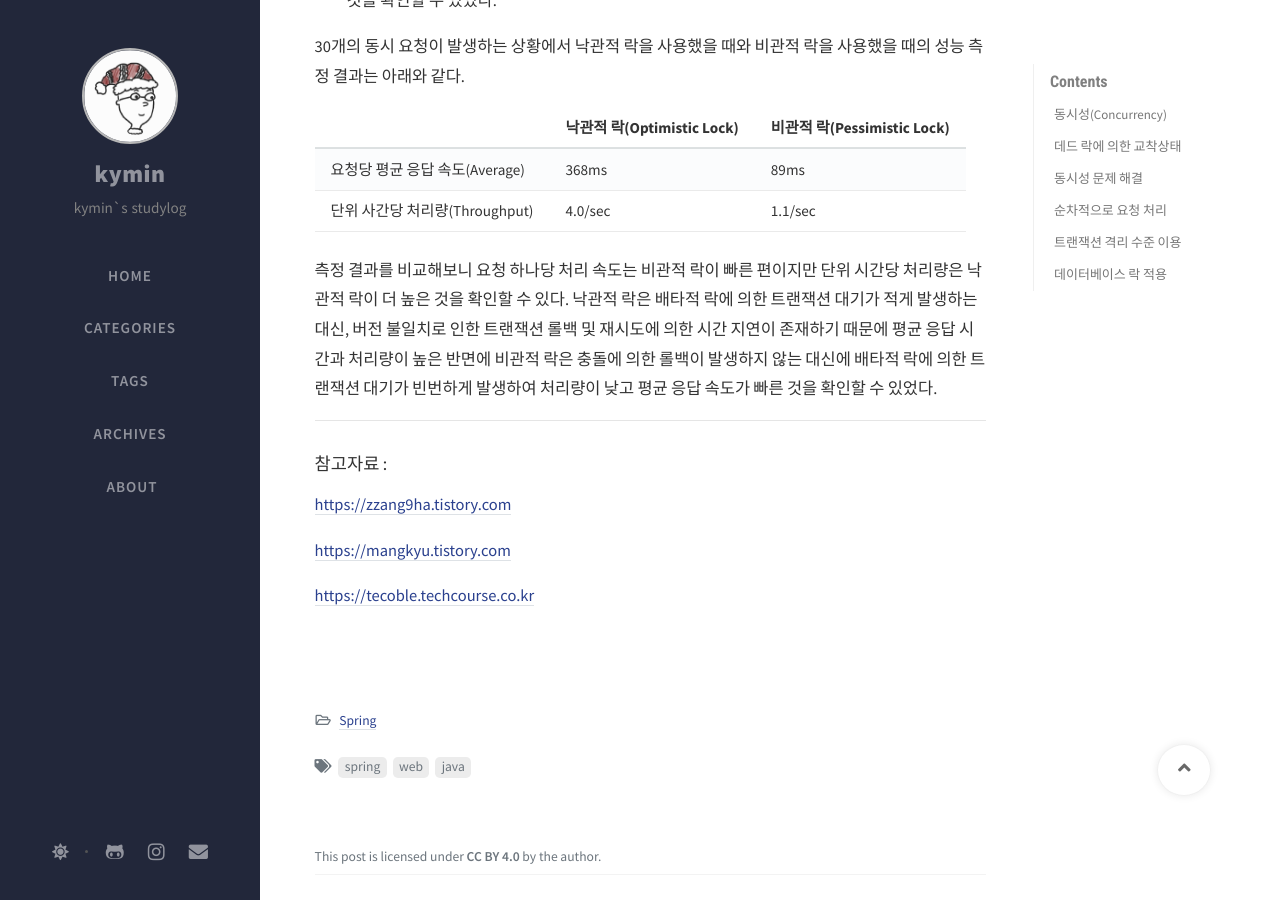
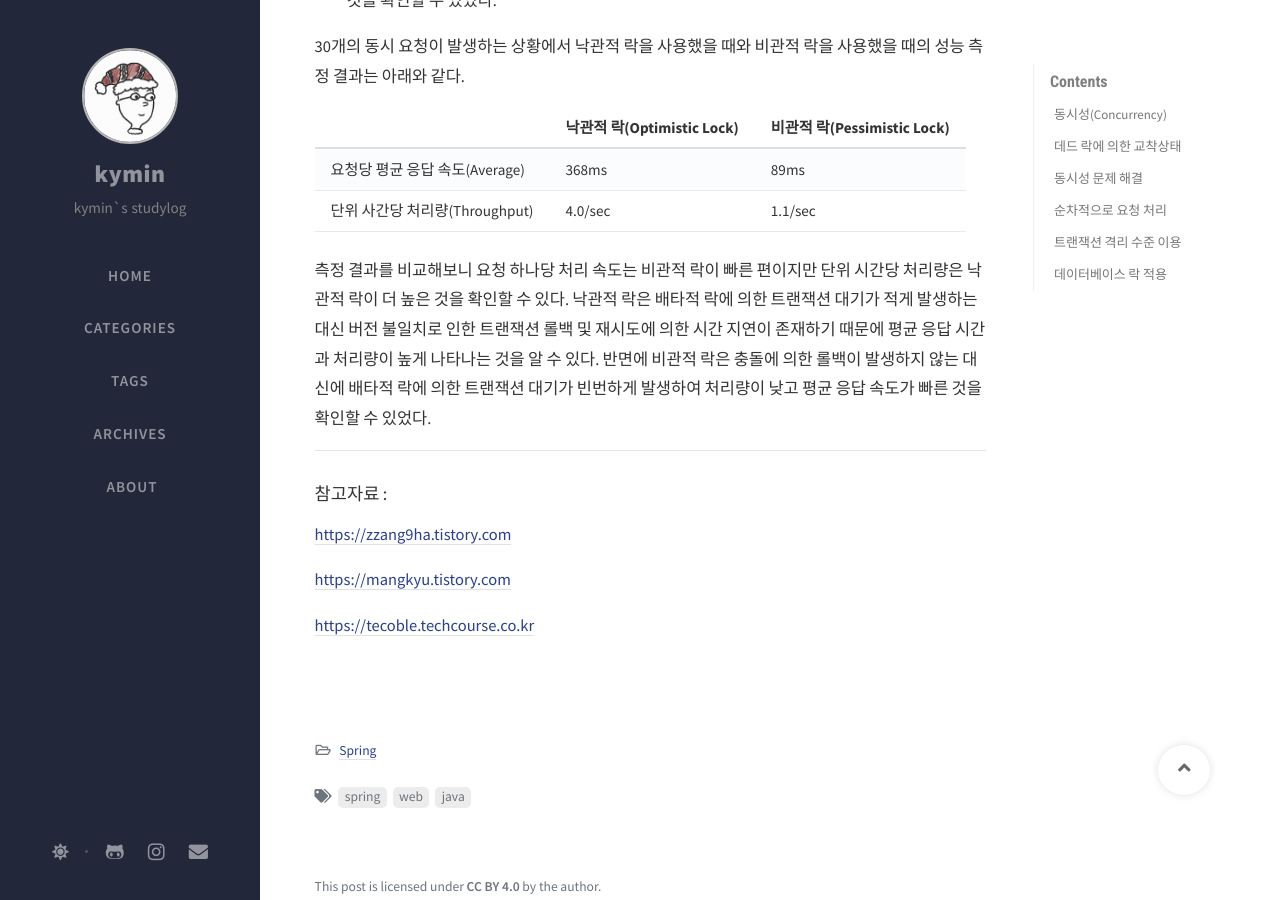
Before and after one commit to Kyoung-M1N/kyoung-M1N.github.io, a Jekyll site: the page built from _posts/spring/2025-02-09-[Spring]concurrency.md, in a window 1280 px wide and 900 px high, scrolled down 11150 px. Built offline with Jekyll 4.4.1, drawn with Linux system fonts in a browser that asks for light colours; nearby versions of some CDN libraries; comment, search, counter and statistics services are not loaded.

Commit message:
docs: 포스트 수정

```diff
--- a/_posts/spring/2025-02-09-[Spring]concurrency.md
+++ b/_posts/spring/2025-02-09-[Spring]concurrency.md
@@ -412,7 +412,8 @@ public class LectureService {
 | 단위 사간당 처리량(Throughput) | 4.0/sec                    | 1.1/sec                     |
 
 측정 결과를 비교해보니 요청 하나당 처리 속도는 비관적 락이 빠른 편이지만 단위 시간당 처리량은 낙관적 락이 더 높은 것을 확인할 수 있다.
-낙관적 락은 배타적 락에 의한 트랜잭션 대기가 적게 발생하는 대신, 버전 불일치로 인한 트랜잭션 롤백 및 재시도에 의한 시간 지연이 존재하기 때문에 평균 응답 시간과 처리량이 높은 반면에 비관적 락은 충돌에 의한 롤백이 발생하지 않는 대신에 배타적 락에 의한 트랜잭션 대기가 빈번하게 발생하여 처리량이 낮고 평균 응답 속도가 빠른 것을 확인할 수 있었다.
+낙관적 락은 배타적 락에 의한 트랜잭션 대기가 적게 발생하는 대신 버전 불일치로 인한 트랜잭션 롤백 및 재시도에 의한 시간 지연이 존재하기 때문에 평균 응답 시간과 처리량이 높게 나타나는 것을 알 수 있다.
+반면에 비관적 락은 충돌에 의한 롤백이 발생하지 않는 대신에 배타적 락에 의한 트랜잭션 대기가 빈번하게 발생하여 처리량이 낮고 평균 응답 속도가 빠른 것을 확인할 수 있었다.
 
 
 
```
